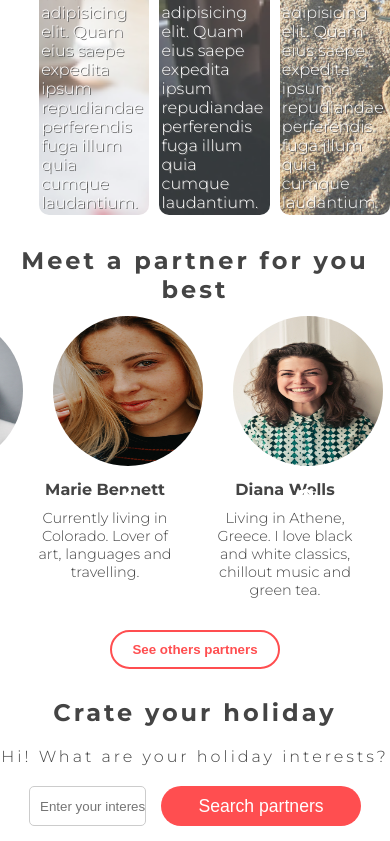
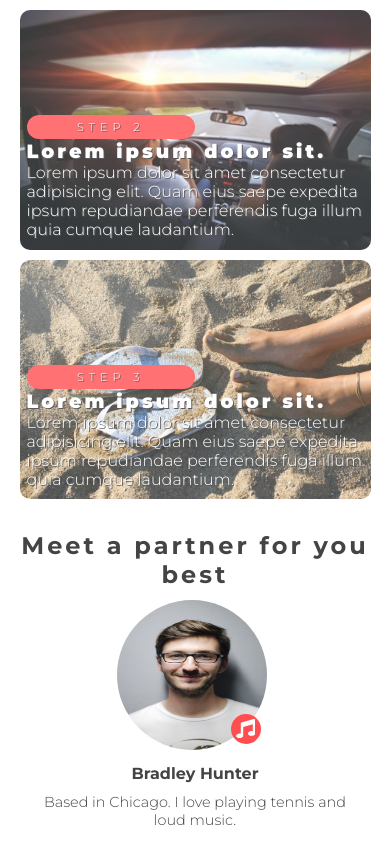
Before and after one commit to gabrielrmodesto/dasatest, a React (Create React App) app: page / in a window 390 px wide. Shown: the part 1156-1997 px from the top of the page. Built offline with nearby package versions, Linux system fonts and the light colour scheme.

Commit message:
Partners responsive

```diff
--- a/src/Profiles/index.js
+++ b/src/Profiles/index.js
@@ -15,28 +15,32 @@ export default function Profiles() {
 			iconProfilePartner: <FaMusic />,
 			namePartner: "Bradley Hunter",
 			bioPartner:
-				"Based in Chicago. I love playing tennis and loud music."
+				"Based in Chicago. I love playing tennis and loud music.",
+			idIcon: "firstIcon",
 		},
 		{
 			profileImg: secondProfile,
 			iconProfilePartner: <IoMdBrush />,
 			namePartner: "Marie Bennett",
 			bioPartner:
-				"Currently living in Colorado. Lover of art, languages and travelling."
+				"Currently living in Colorado. Lover of art, languages and travelling.",
+			idIcon: "secondIcon",
 		},
 		{
 			profileImg: thirdProfile,
 			iconProfilePartner: <IoMdCamera />,
 			namePartner: "Diana Wells",
 			bioPartner:
-				"Living in Athene, Greece. I love black and white classics, chillout music and green tea."
+				"Living in Athene, Greece. I love black and white classics, chillout music and green tea.",
+			idIcon: "thirdIcon",
 		},
 		{
 			profileImg: forthProfile,
 			iconProfilePartner: <IoMdAirplane />,
 			namePartner: "Christopher Profile",
 			bioPartner:
-				"Star Wars fanatic. I have a persistent enthusiasm to create new things."
+				"Star Wars fanatic. I have a persistent enthusiasm to create new things.",
+			idIcon: "forthIcon",
 		}
 	];
 	return (
--- a/src/components/Cards/style.css
+++ b/src/components/Cards/style.css
@@ -4,7 +4,7 @@
 	display: grid;
 	grid-template-columns: repeat(3,1fr);
 	grid-gap: 10px;
-	margin-left: 10%;
+	margin: 0 10%;
 }
 .badge{
 	background-color: rgb(255, 78, 80);
@@ -26,3 +26,20 @@
 	font-weight: 300;
 	font-size: 1em;
 }
+@media (max-width: 900px){
+	.card{
+		max-width: 900px;
+		margin: 0 5%;
+	}
+	.badge{
+		width: 50%;
+	}
+}
+@media (max-width: 400px){
+	.card{
+		max-width: 400px;
+		display: flex;
+		flex-direction: column;
+		grid-gap: 10px;
+	}
+}
--- a/src/components/Header/style.css
+++ b/src/components/Header/style.css
@@ -66,6 +66,9 @@ header div button {
 	text-align: center;
 }
 @media (max-width: 900px){
+	header{
+		max-width: 900px;
+	}
 	header .headerTitle{
 		grid-gap: 300px;
 	}
@@ -74,6 +77,9 @@ header div button {
 	}
 }
 @media (max-width: 400px){
+	header{
+		max-width: 400px;
+	}
 	header .headerTitle{
 		display: flex;
 		flex: 0 1;
--- a/src/components/Partner/index.js
+++ b/src/components/Partner/index.js
@@ -1,6 +1,5 @@
 import React from "react";
 import "./style.css";
-
 
 export default function Partner({ partnerProfile }) {
 	return (
@@ -11,7 +10,8 @@ export default function Partner({ partnerProfile }) {
 						profileImg,
 						iconProfilePartner,
 						namePartner,
-						bioPartner
+						bioPartner,
+						idIcon
 					}) => (
 						<div className="profile">
 							<img
@@ -20,62 +20,14 @@ export default function Partner({ partnerProfile }) {
 								className="imgProfilePartner"
 							/>
 							<div className="iconPartner">
-								{iconProfilePartner}
+								<span id={idIcon}>{iconProfilePartner}</span>
 							</div>
 
 							<p className="namePartner">{namePartner}</p>
-							<p className="bioPartner">
-								{bioPartner}
-							</p>
+							<p className="bioPartner">{bioPartner}</p>
 						</div>
 					)
 				)}
-{/*
-				<div className="profile">
-					<img
-						src={firstProfile}
-						alt="Profile Partner"
-						className="imgProfilePartner"
-					/>
-					<div className="iconPartner">
-						<IoMdBrush id="secondIcon" size={2} />
-					</div>
-
-					<p className="namePartner">Bradley Hunter</p>
-					<p className="bioPartner">
-						Based in Chicago. I love playing tennis and loud music.
-					</p>
-				</div>
-				<div className="profile">
-					<img
-						src={firstProfile}
-						alt="Profile Partner"
-						className="imgProfilePartner"
-					/>
-					<div className="iconPartner">
-						<IoMdCamera id="thirdIcon" />
-					</div>
-
-					<p className="namePartner">Bradley Hunter</p>
-					<p className="bioPartner">
-						Based in Chicago. I love playing tennis and loud music.
-					</p>
-				</div>
-				<div className="profile">
-					<img
-						src={firstProfile}
-						alt="Profile Partner"
-						className="imgProfilePartner"
-					/>
-					<div className="iconPartner">
-						<IoMdAirplane id="forthIcon" />
-					</div>
-
-					<p className="namePartner">Bradley Hunter</p>
-					<p className="bioPartner">
-						Based in Chicago. I love playing tennis and loud music.
-					</p>
-				</div> */}
 			</div>
 		</>
 	);
--- a/src/components/Partner/style.css
+++ b/src/components/Partner/style.css
@@ -1,4 +1,3 @@
-
 .profilePartner{
 	display: grid;
 	grid-template-columns: repeat(4,1fr);
@@ -19,7 +18,7 @@
 }
 .iconPartner{
 	position: absolute;
-	bottom: 35%;
+	bottom: 40%;
 	left: 45%;
 	padding-left: 20px;
 	padding-right: 20px;
@@ -29,9 +28,12 @@
 #secondIcon,
 #thirdIcon,
 #forthIcon{
+	display: block;
 	border-radius: 50%;
 	width: 30px;
 	height: 30px;
+	font-size: 1.2em;
+	padding: 5px 0 0 5px;
 }
 #firstIcon{
 	background-color: #FF4E50;
@@ -57,3 +59,21 @@
 	margin: 10px 0;
 	color: #444444;
 }
+@media (max-width: 900px){
+	.profilePartner{
+		grid-template-columns: repeat(2,1fr);
+		max-width: 900px;
+	}
+	.imgProfilePartner{
+		margin-left: 25%;
+	}
+	.iconPartner{
+		left: 55%;
+	}
+}
+@media (max-width: 400px){
+	.profilePartner{
+		grid-template-columns: repeat(1,1fr);
+		max-width: 400px;
+	}
+}
```
